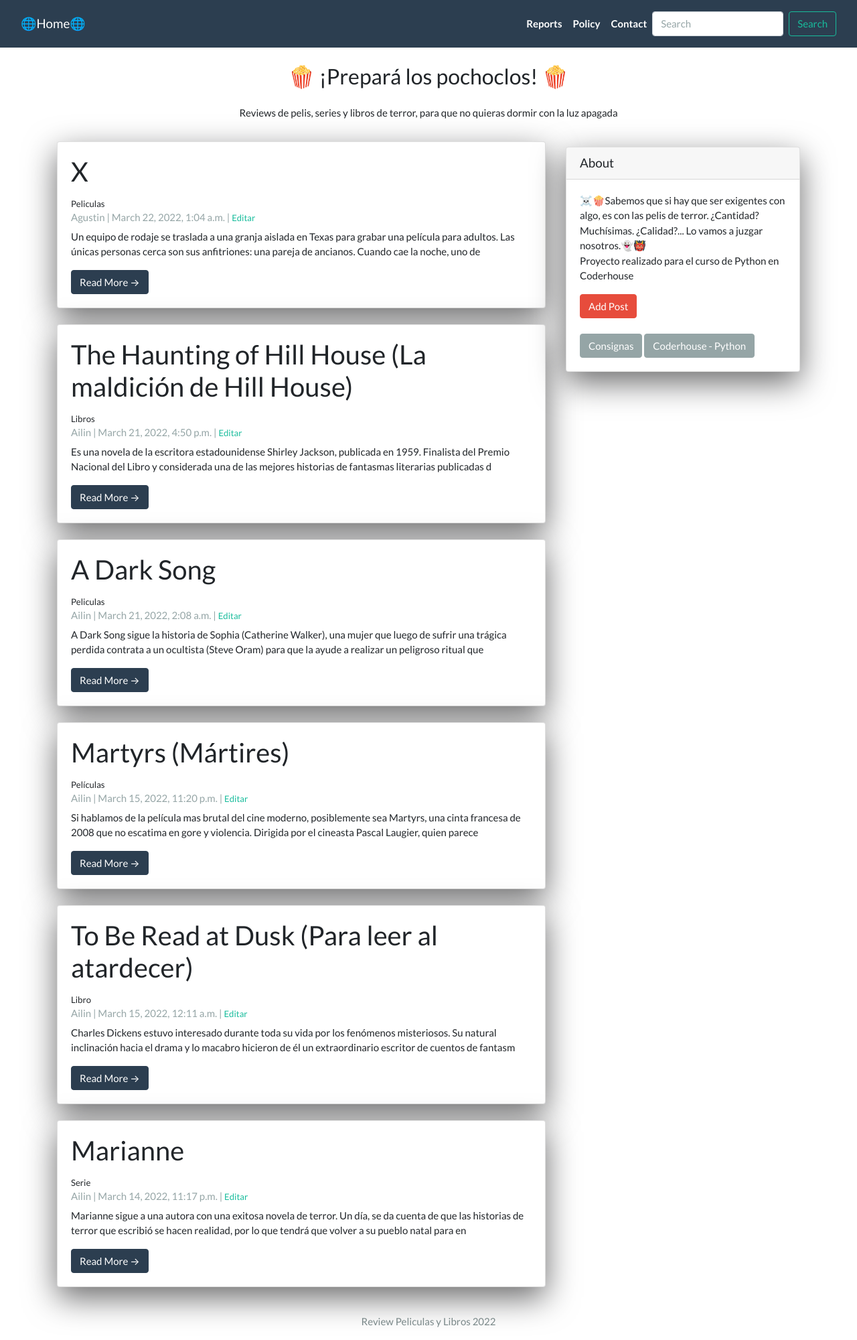
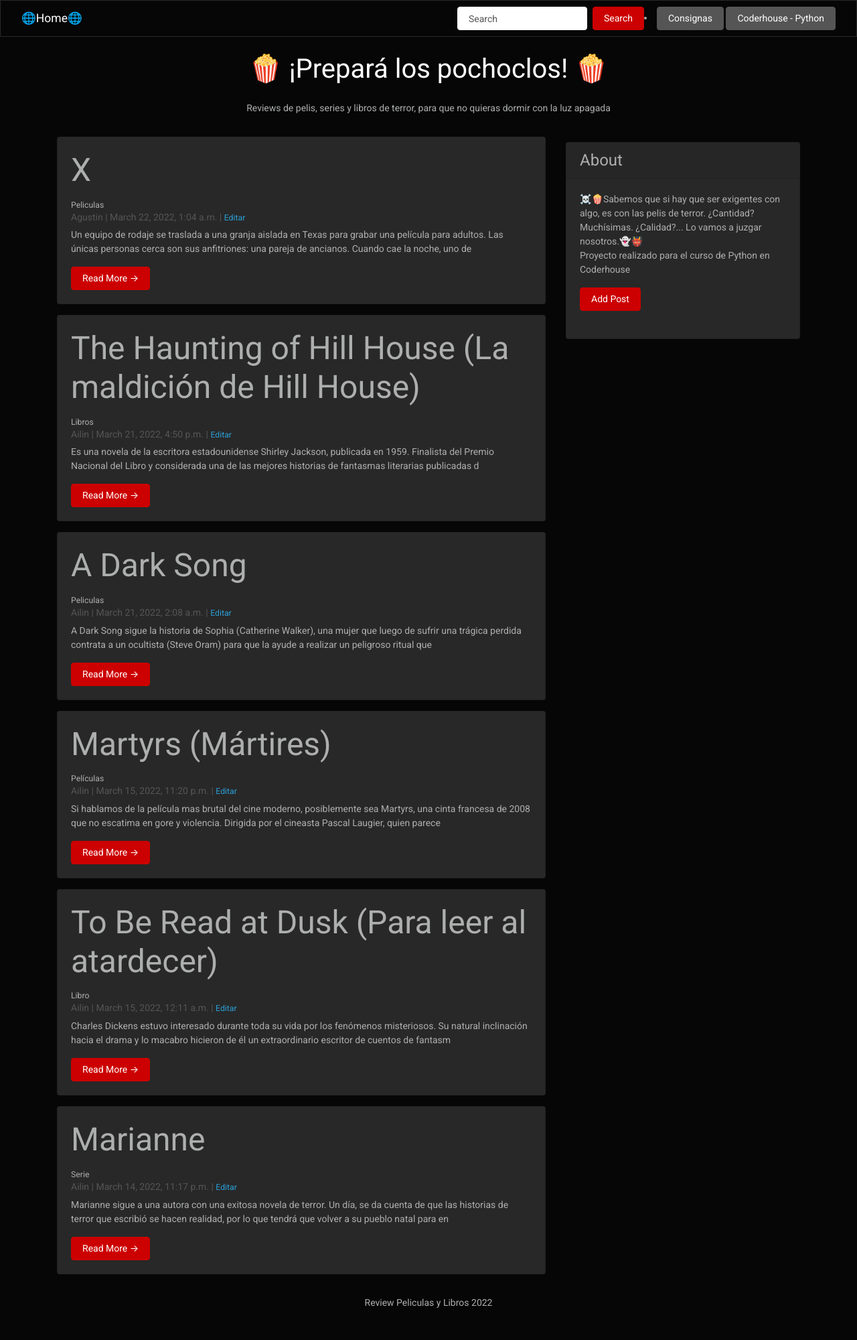
Before and after one commit to ailindgn/project-coder, a Django app: page / in a window 1280 px wide. Shown: the whole page at 67% size. After the commit the page ends 1952 px from the top, so only its background shows below. Run offline with Django 4.2, Linux system fonts and the light colour scheme; data comes from the database, SQL or seed files in the repository; both versions use the stored data as it was after the commit; some libraries are stand-ins or nearby versions.

Commit message:
Primer Entrega Proyecto Final

```diff
--- a/App/templates/base.html
+++ b/App/templates/base.html
@@ -6,33 +6,29 @@
   <meta name="viewport" content="width=device-width, initial-scale=1" />
   <!-- Bootstrap cdn -->
   <!-- <link rel="stylesheet" href="https://stackpath.bootstrapcdn.com/bootswatch/4.5.2/journal/bootstrap.min.css"> -->
-  <link rel="stylesheet" href="https://stackpath.bootstrapcdn.com/bootswatch/4.5.2/flatly/bootstrap.min.css">
+  <link rel="stylesheet" href="https://stackpath.bootstrapcdn.com/bootswatch/4.5.2/cyborg/bootstrap.min.css">
 
   <!-- <link rel="stylesheet" href="https://stackpath.bootstrapcdn.com/bootswatch/4.5.2/sketchy/bootstrap.min.css"> -->
 </head>
 
 <body>
   <!-- Navigation -->
-  <nav class="navbar navbar-expand-lg navbar-dark bg-primary" id="mainNav">
+  <nav class="navbar navbar-expand-lg navbar-dark  bg-dark" id="mainNav">
     <div class="container-fluid">
       <a class="navbar-brand" href="{% url 'home' %}">🌐Home🌐</a>
       <div class="collapse navbar-collapse" id="navbarResponsive">
         <ul class="navbar-nav ml-auto">
+          <form class="form-inline my-2 my-lg-0" method= POST action = "{% url 'search_venues' %}" >
+            {% csrf_token %}
+            <input class="form-control mr-sm-2" type="search" placeholder="Search" aria-label="Buscar" name="searched">
+            <button class="btn btn-danger my-2 my-sm-0" type="submit">Search</button>
+          </form>
+        </ul>
           <li class="nav-item text-black">
-            <a class="nav-link text-black font-weight-bold" href="#">Reports</a>
+            <a href="https://docs.google.com/presentation/d/14hUS_DSd2B_ig1pMDroe8p5fEXgQ9kjnKDX0__UwqRA/edit#slide=id.gf4d4132a8f_1_32" class="btn btn-secondary">Consignas</a>
+            <a href="https://www.coderhouse.com/online/python" class="btn btn-secondary">Coderhouse - Python</a>
           </li>
-          <li class="nav-item text-black">
-            <a class="nav-link text-black font-weight-bold" href="#">Policy</a>
-          </li>
-          <li class="nav-item text-black">
-            <a class="nav-link text-black font-weight-bold" href="#" >Contact</a>
-          </li>
-        </ul>
-        <form class="form-inline my-2 my-lg-0" method= POST action = "{% url 'search_venues' %}" >
-          {% csrf_token %}
-          <input class="form-control mr-sm-2" type="search" placeholder="Search" aria-label="Buscar" name="searched">
-          <button class="btn btn-outline-success my-2 my-sm-0" type="submit">Search</button>
-        </form>
+
       </div>
     </div>
   </nav>
--- a/App/templates/index.html
+++ b/App/templates/index.html
@@ -20,12 +20,12 @@
 
     <div class="col-md-8 mt-3 left">
       {% for post in post_list %}
-      <div class="card mb-4">
+      <div class="shadow-none card mb-3">
         <div class="card-body">
           <h2 class="card-title">{{ post.title }}</h2> <small>{{post.category}} </small>
           <p class="card-text text-muted h6">{{ post.author }} | {{ post.created_on}} | <small> <a href="{% url 'update_post' post.slug  %}"> Editar </a> </small> </p>
           <p class="card-text">{{post.content|slice:":200"}}</p>
-          <a href="{% url 'post_detail' post.slug  %}" class="btn btn-primary">Read More &rarr;</a>
+          <a href="{% url 'post_detail' post.slug  %}" class="btn btn-danger">Read More &rarr;</a>
         </div>
       </div>
       {% endfor %}
--- a/App/templates/sidebar.html
+++ b/App/templates/sidebar.html
@@ -8,14 +8,12 @@
 
 <!-- Sidebar Widgets Column -->
 <div class="col-md-4 float-right ">
-  <div class="card my-4">
+  <div class="shadow-none card my-4">
     <h5 class="card-header">About</h5>
     <div class="card-body">
       <p class="card-text"> ☠️🍿Sabemos que si hay que ser exigentes con algo, es con las pelis de terror. ¿Cantidad? Muchísimas. ¿Calidad?... Lo vamos a juzgar nosotros.👻👹
         <br> Proyecto realizado para el curso de Python en Coderhouse  </p>
       <a href="add_post" class="btn btn-danger"> Add Post</a> <br> <br>
-      <a href="https://docs.google.com/presentation/d/14hUS_DSd2B_ig1pMDroe8p5fEXgQ9kjnKDX0__UwqRA/edit#slide=id.gf4d4132a8f_1_32" class="btn btn-secondary">Consignas</a>
-      <a href="https://www.coderhouse.com/online/python" class="btn btn-secondary">Coderhouse - Python</a>
     </div>
   </div>
 </div>
```
Also changed, not shown: db.sqlite3, readme.txt.
